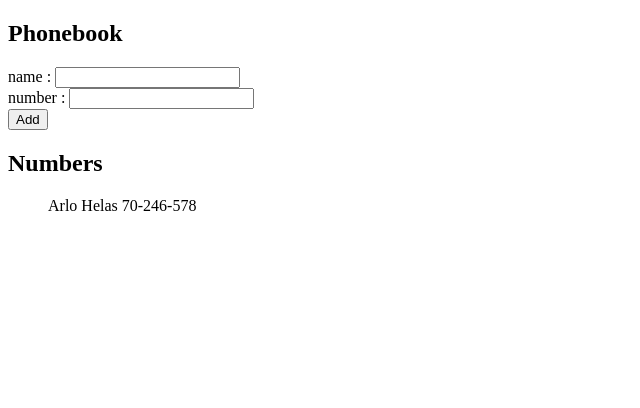
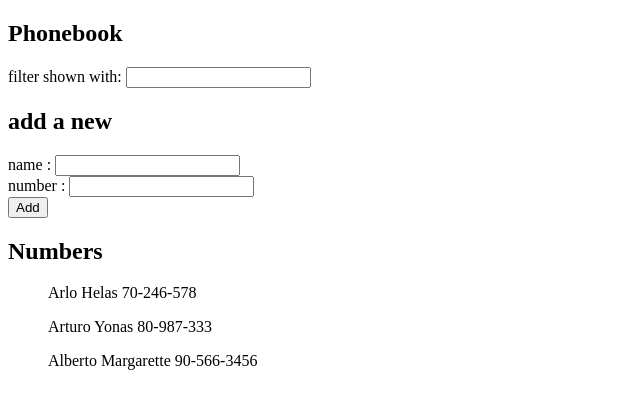
Before and after one commit to HoussamEldineKhaled/full-stack-open, a React (Vite) app in the folder part2/phoneBook/: page / in a window 1280 px wide. Shown: the top 408 px of the page, without its empty margins (0-640 px from the left). Built offline with nearby package versions, Linux system fonts and the light colour scheme.

Commit message:
prepping 2.9

```diff
--- a/part2/phoneBook/src/App.jsx
+++ b/part2/phoneBook/src/App.jsx
@@ -3,7 +3,10 @@ import { useState } from 'react'
 import './App.css'
 
 function App() {
-  const [persons, setPersons] = useState([{id: 1, name: 'Arlo Helas', number: '70-246-578'}])
+  const [persons, setPersons] = useState([
+    {id: 1, name: 'Arlo Helas', number: '70-246-578'},
+    {id: 2, name: 'Arturo Yonas', number: '80-987-333'},
+    {id: 3, name: 'Alberto Margarette', number: '90-566-3456'}])
   const [newName, setNewName] = useState('')
   const [newNumber, setNewNumber] = useState('')
 
@@ -47,11 +50,11 @@ function App() {
     console.log("Added")
   }
 
-
-
   return (
     <div>
       <h2>Phonebook</h2>
+      <div>filter shown with: <input /></div>
+      <h2>add a new</h2>
       <form>
         <div>
           name : <input value={newName} onChange={handleNameChange}/>
```
